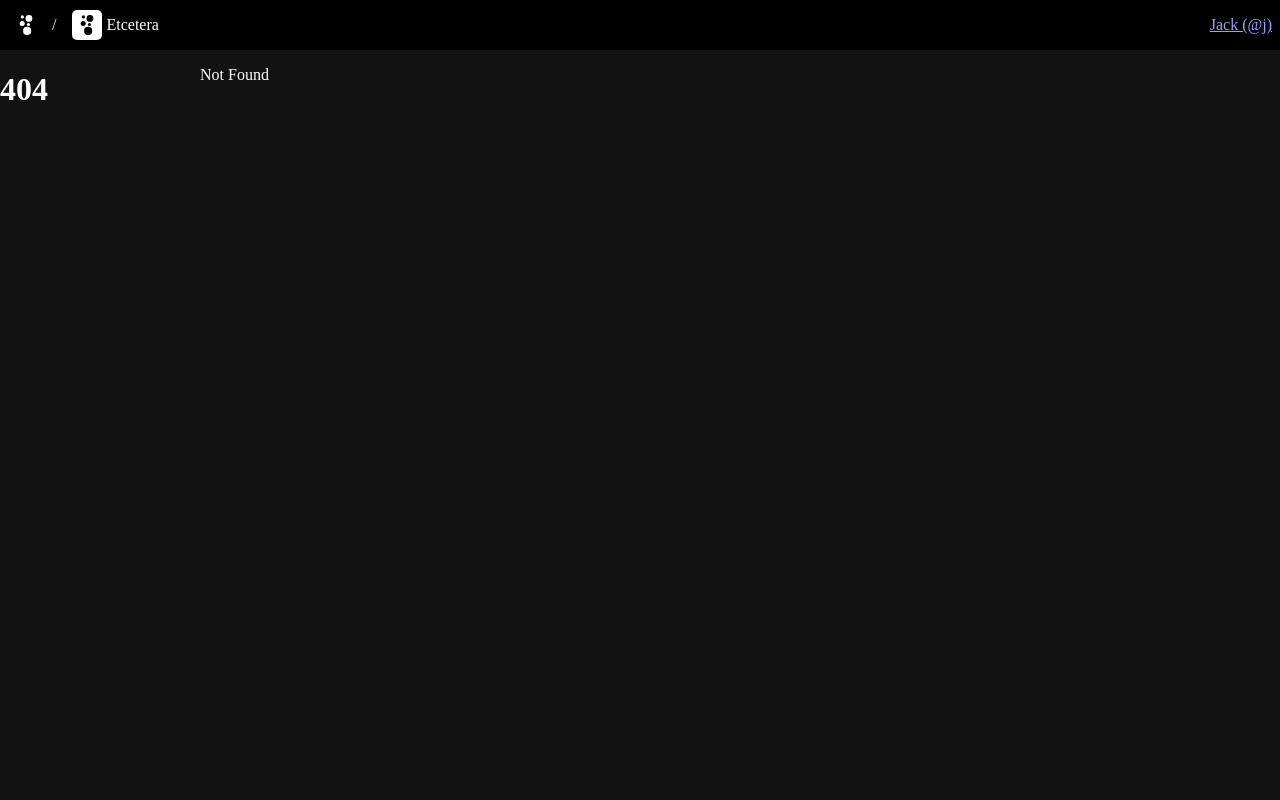
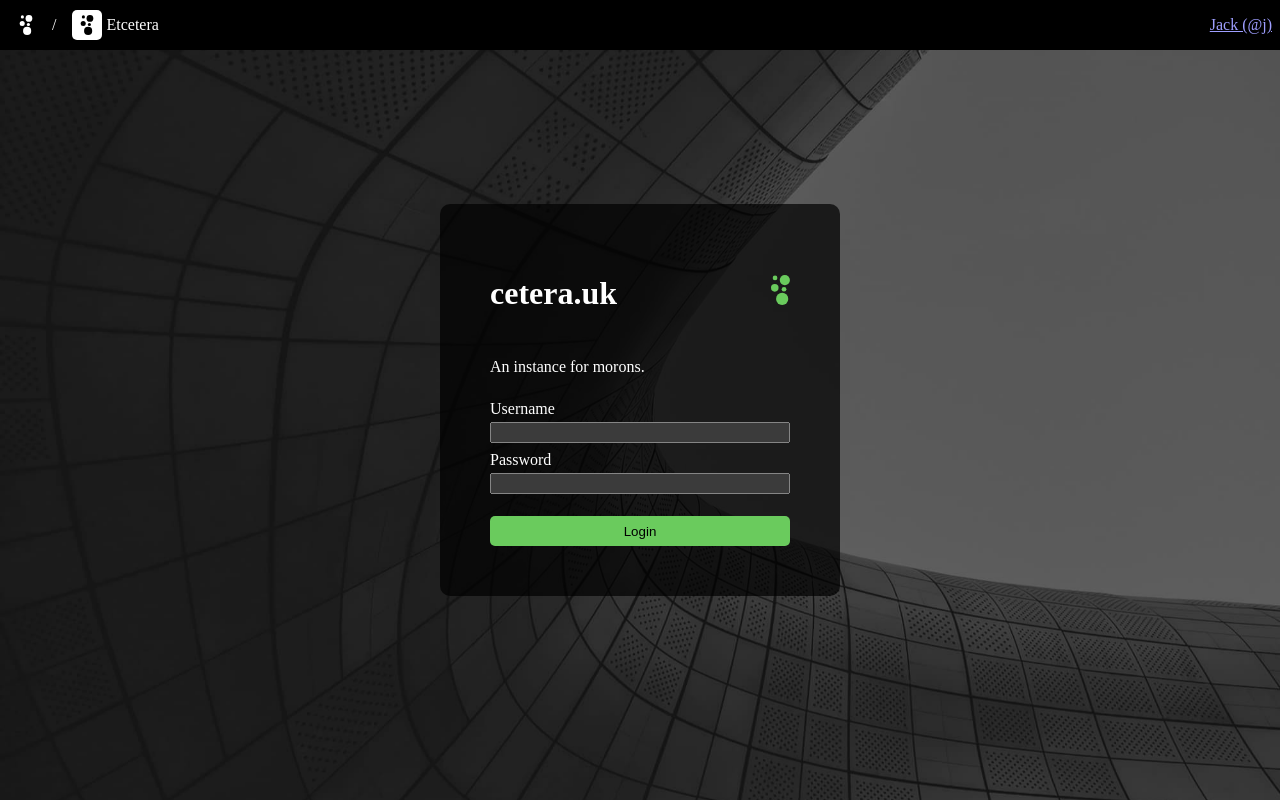
Before and after one commit to mollersuite/oxymoron, a SvelteKit app: page /login in a window 1280 px wide. Before the commit this address had no page. Built offline with nearby package versions, Linux system fonts and the light colour scheme.

Commit message:
feat: :sparkles: login page

```diff
--- /dev/null
+++ b/src/routes/login/+page.js
@@ -0,0 +1 @@
+export const csr = false
--- /dev/null
+++ b/src/routes/login/+page.svelte
@@ -0,0 +1,92 @@
+<script>
+	import bg from '$lib/bg-plain.jpg?url';
+</script>
+
+<main>
+	<form>
+		<h1>
+			cetera.uk <svg
+				xmlns="http://www.w3.org/2000/svg"
+				viewBox="0 0 173.8 275.72"
+				height="30"
+				style="float: right;overflow:visible"
+			>
+				<g transform="translate(-14.71 -21.92)" fill="#6acb5d">
+					<circle cx="51.84" cy="48.35" r="21.6" />
+					<circle cx="49.33" class="middle" cy="139.79" r="34.62" />
+					<circle cx="134.49" cy="152.6" r="21.6" class="middle" />
+					<circle cx="141.87" cy="68.56" r="46.65" />
+					<circle cx="117.39" cy="241.5" r="56.14" class="bottom" />
+				</g>
+			</svg>
+		</h1>
+		<p>An instance for morons.</p>
+		<label>
+			Username
+			<input type="text" />
+		</label>
+		<label>
+			Password
+			<input type="password" />
+		</label>
+	</form>
+	<button>Login</button>
+</main>
+<div class="bg" style="--bg:url({bg})" aria-hidden />
+
+<style>
+	.bg {
+		position: fixed;
+		top: 0;
+		left: 0;
+		width: 100%;
+		height: 100%;
+		background-size: cover;
+		background-image: var(--bg);
+		background-position: center;
+		z-index: -1;
+	}
+	main {
+		padding: 50px;
+		box-sizing: border-box;
+		width: 400px;
+		position: absolute;
+		top: 50%;
+		transform: translateY(-50%) translateX(-50%);
+		left: 50%;
+		background: rgba(0, 0, 0, 0.7);
+		border-radius: 10px;
+	}
+	label {
+		display: contents;
+	}
+	label {
+		display: flex;
+		flex-direction: column;
+		gap: 0.5ch;
+	}
+	form {
+		display: flex;
+		flex-direction: column;
+		gap: 1ch;
+	}
+	button {
+		margin-top: 3ch;
+		width: 100%;
+		padding: 1ch;
+		background: #6acb5d;
+		border: none;
+		border-radius: 5px;
+		color: black;
+		cursor: pointer;
+		transition: background 0.1s, transform 0.1s;
+	}
+	button:hover {
+		background: #5abf4f;
+		transform: scale(1.05);
+	}
+	button:active {
+		background: #4cb342;
+		transform: scale(1);
+	}
+</style>
```
Also changed, not shown: src/lib/bg-plain.jpg (added).
